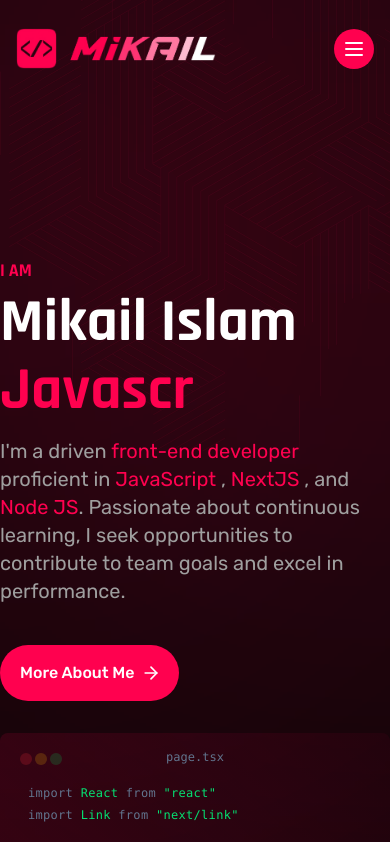
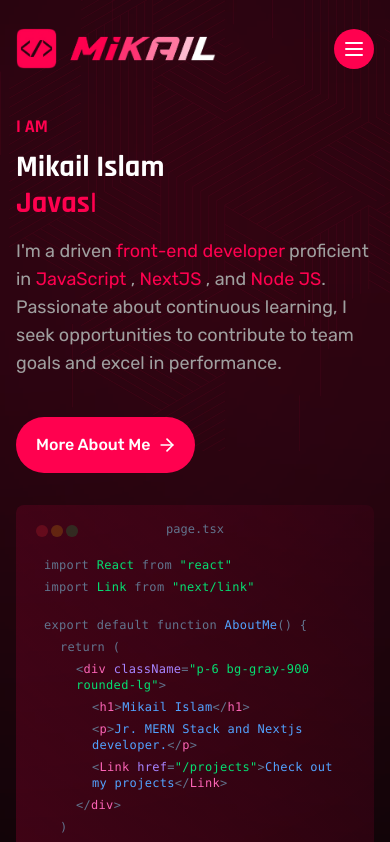
Before and after one commit to EligibleDev/portfolio-mikail, a Next.js app: page / in a window 390 px wide. Shown: the top 842 px of the page. Built offline with nearby package versions, Linux system fonts and the light colour scheme.

Commit message:
navbar and hero responsive done

```diff
--- a/app/sections/bannerTittles.tsx
+++ b/app/sections/bannerTittles.tsx
@@ -19,7 +19,7 @@ const BannerTittles = () => {
             ]}
             speed={50}
             repeat={Infinity}
-            className="text-primary-red mt-2 text-6xl font-bold"
+            className="text-primary-red mt-0 text-3xl font-bold sm:text-4xl md:text-5xl lg:mt-2 xl:text-6xl"
             wrapper="h1"
         />
     );
--- a/app/sections/hero.tsx
+++ b/app/sections/hero.tsx
@@ -12,17 +12,19 @@ const Hero = () => {
                 className="absolute top-0 left-0 -z-20 opacity-50"
             />
 
-            <section className="before:bg-primary-red after:bg-primary-red align-center container mx-auto flex flex-col justify-between gap-8 py-40 before:absolute before:-top-20 before:-left-[300px] before:-z-10 before:h-[600px] before:w-[600px] before:rounded-[100px] before:opacity-30 before:blur-[300px] after:fixed after:-top-20 after:-right-[300px] after:-z-10 after:h-[600px] after:w-[600px] after:opacity-30 after:blur-[300px] sm:flex-row">
-                <div className="w-full sm:w-1/2">
+            <section className="before:bg-primary-red after:bg-primary-red align-center container mx-auto flex flex-col justify-between gap-8 px-4 py-4 before:absolute before:-top-20 before:-left-[300px] before:-z-10 before:h-[600px] before:w-[600px] before:rounded-[100px] before:opacity-30 before:blur-[300px] after:fixed after:-top-20 after:-right-[300px] after:-z-10 after:h-[600px] after:w-[600px] after:opacity-30 after:blur-[300px] lg:flex-row lg:py-40 xl:px-0">
+                <div className="w-full lg:w-1/2">
                     <p className="text-primary-red mb-2 text-lg font-bold uppercase">
                         I am
                     </p>
 
-                    <h1 className="text-6xl font-bold">Mikail Islam</h1>
+                    <h1 className="text-3xl font-bold sm:text-4xl md:text-5xl xl:text-6xl">
+                        Mikail Islam
+                    </h1>
 
                     <BannerTittles />
 
-                    <p className="font-rubik text-secondary-gray mt-4 mb-10 text-xl">
+                    <p className="font-rubik text-secondary-gray mt-4 mb-10 text-lg lg:text-xl">
                         I&apos;m a driven
                         <span className="text-primary-red"> front-end developer </span>
                         proficient in
@@ -36,7 +38,7 @@ const Hero = () => {
                     <Button>More about me</Button>
                 </div>
 
-                <div className="to-primary-red/5 from-primary-red/20 relative h-min w-full rounded-lg bg-linear-to-tr p-2 font-mono sm:w-1/2">
+                <div className="to-primary-red/5 from-primary-red/20 relative h-min w-full rounded-lg bg-linear-to-tr p-2 font-mono lg:w-1/2">
                     <div className="relative flex text-center">
                         <div className="flex pt-3 pl-3.5">
                             <svg
--- a/components/navbar/navbar.tsx
+++ b/components/navbar/navbar.tsx
@@ -6,12 +6,12 @@ import MobileNavbar from "./mobileNavbar";
 
 const Navbar = () => {
     return (
-        <header className="container mx-auto flex items-center justify-between bg-transparent px-4 py-7 xl:px-0">
+        <header className="container mx-auto flex items-center justify-between gap-3 bg-transparent px-4 py-7 xl:px-0">
             <Image src={Logo} alt="Mikail" width={200} height={45} />
 
             <Nav />
 
-            <ul className="hidden gap-2 lg:flex">
+            <ul className="hidden flex-1 justify-end gap-2 md:flex lg:flex-none">
                 {socialItems?.map((Item) => (
                     <a
                         href={Item.link}
```
